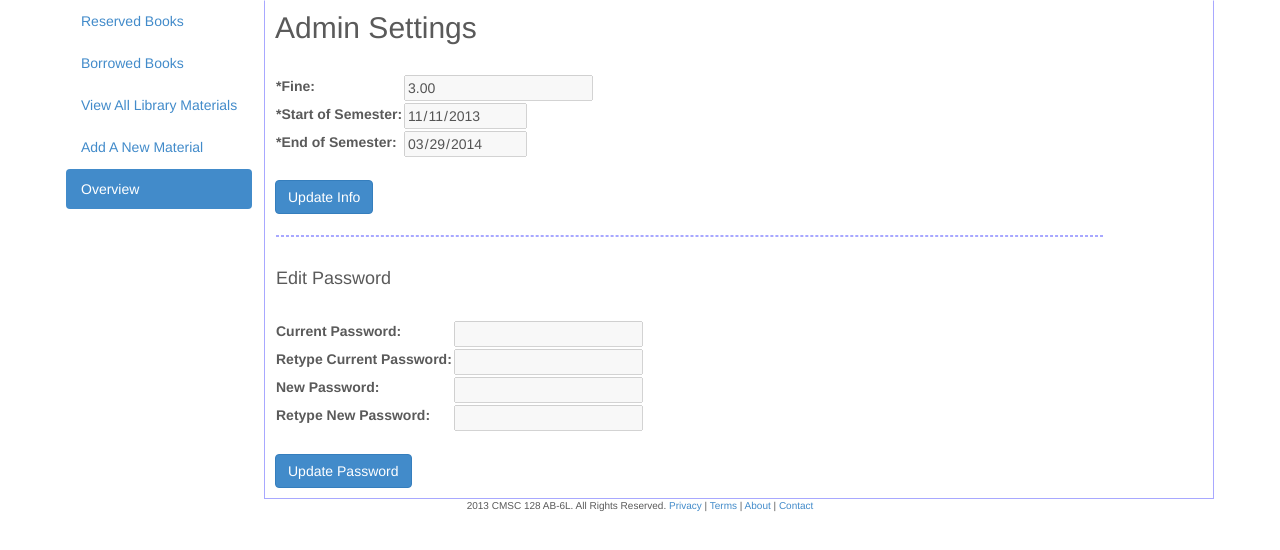
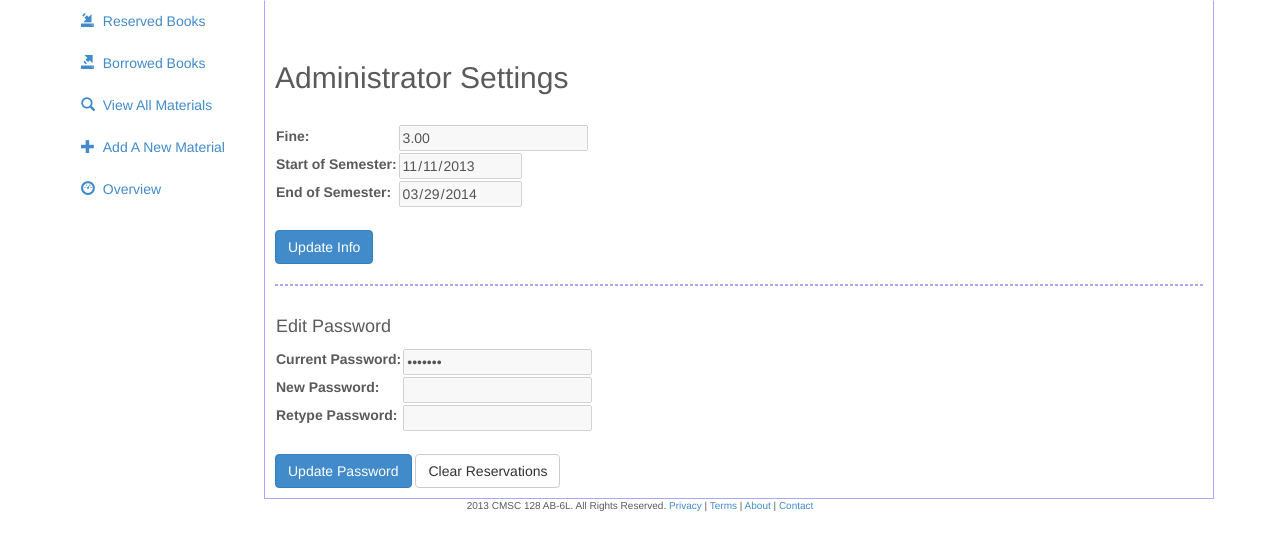
Before and after one commit to juliusiglesia/icslibsystem, a CodeIgniter app: page /tcpdf/admin/settings in a window 1280 px wide. Shown: the part 51-601 px from the top of the page. Run offline with CodeIgniter, Linux system fonts and the light colour scheme; some libraries are stand-ins or nearby versions.

Commit message:
settings regex/login view loading

```diff
--- a/application/views/admin/login_view.php
+++ b/application/views/admin/login_view.php
@@ -71,6 +71,7 @@
 				</form>
 			</div>
 			<div id = "error_message" class = "alert alert-danger">  </div>
+			<center><div style="display:none" id="dvloader"><img src="<?php echo base_url();?>dist/images/ajax-loader.gif" /></div></center>
 		</div>
 		 <script src="<?php echo base_url();?>dist/js/jquery.js"></script>
 
@@ -115,6 +116,7 @@
 
 							}
 							else {
+								$("#dvloader").show();
 								window.location.href = "<?php echo site_url('admin/home'); ?>";
 							}
 						}
--- a/application/views/admin/settings.php
+++ b/application/views/admin/settings.php
@@ -1,51 +1,117 @@
-<?php include 'admin_header.php'?></div>
+<!DOCTYPE html>
+<html lang="en"><head>
+<meta http-equiv="content-type" content="text/html; charset=UTF-8">
+	<meta charset="utf-8">
+	<meta http-equiv="X-UA-Compatible" content="IE=edge">
+	<meta name="viewport" content="width=device-width, initial-scale=1.0">
+	<meta name="description" content="">
+	<meta name="author" content="">
+
+	<link rel="shortcut icon" href="<?php echo base_url();?>dist/images/favicon.png">
+
+	<title>ICS-iLS</title>
+
+	<link href="<?php echo base_url();?>dist/css/bootstrap.css" rel="stylesheet">
+	<link href="<?php echo base_url();?>dist/css/carousel.css" rel="stylesheet">
+	<link href="<?php echo base_url();?>dist/css/signin.css" rel="stylesheet">
+	<link href="<?php echo base_url();?>dist/css/style.css" rel="stylesheet">
+	<link href="<?php echo base_url();?>dist/css/style2.css" rel="stylesheet">
+	<link href="<?php echo base_url();?>dist/css/date_picker.css" rel="stylesheet">
+	<link href="<?php echo base_url();?>dist/css/styles.css" rel="stylesheet" /> <!--for chart -->
+
+	<style type="text/css" id="holderjs-style"></style></head>
+
+	<body>
+		 <div class="navbar navbar-inverse navbar-fixed-top" role="navigation">
+            <div class="container">
+                <div class="navbar-header">
+                    <button type="button" class="navbar-toggle" data-toggle="collapse" data-target=".navbar-collapse">
+                        <span class="sr-only">Toggle navigation</span>
+                        <span class="icon-bar"></span>
+                        <span class="icon-bar"></span>
+                        <span class="icon-bar"></span>
+                    </button>
+                    <a class="navbar-brand"><img src="<?php echo base_url();?>dist/images/logo4.png" height="30px"></a>
+                </div>
+				<!--<div class="alert alert-success" id="returned">
+					<a href="#" class="close" data-dismiss="alert" id="boton_cerrar">&times;</a>
+					<strong>Successfully returned material!</strong>
+				</div>-->
+                <form class="navbar-form navbar-right" role="form">
+                    <!-- Split button -->
+                <div class="btn-group">
+                  <button type="button" class="btn btn-default" data-toggle="dropdown">
+					<span class="glyphicon glyphicon-cog"></span>
+				  </button>
+                  <button type="button" class="btn btn-default dropdown-toggle" data-toggle="dropdown">
+                    <span class="caret"></span>
+                    <span class="sr-only">Toggle Dropdown</span>
+                  </button>
+                  <ul class="dropdown-menu" role="menu">
+                    <li><a href="<?php echo base_url();?>admin/settings">Settings</a></li>
+                    <li><a href="#">Help</a></li>
+                    <li class="divider"></li>
+                    <li><a href="<?php echo base_url();?>admin/logout">Log-out</a></li>
+                  </ul>
+                </div>
+                </form>
+
+            </div>
+        </div>
+
         <div class="mainBody">
             <!-- Nav tabs -->
             <div class="sidebarMain">
 				<ul class="nav nav-pills nav-stacked">
 					<li id = "reserved-nav" >
-						<a href="<?php echo base_url();?>admin/reservation">Reserved Books</a>
+						<a href="<?php echo base_url();?>admin/reservation"><span class="glyphicon glyphicon-import"></span> &nbsp;Reserved Books</a>
 					</li>
-					<li id = "borrowed-nav">
-						<a href="<?php echo base_url();?>admin/borrowed_books">Borrowed Books</a>
+					<li id = "borrowed-nav" >
+						<a href="<?php echo base_url();?>admin/borrowed_books"><span class="glyphicon glyphicon-export"></span> &nbsp;Borrowed Books</a>
 					</li>
-					<li id = "view-nav">
-						<a href="<?php echo base_url();?>admin/admin_search">View All Library Materials</a>
+					<li id = "view-nav" >
+						<a href="<?php echo base_url();?>admin/admin_search"><span class="glyphicon glyphicon-search"></span> &nbsp;View All Materials</a>
 					</li>
-					<li id = "add-nav">
-						<a href="<?php echo base_url();?>admin/add_material">Add A New Material</a>
+					<li id = "add-nav" >
+						<a href="<?php echo base_url();?>admin/add_material"><span class="glyphicon glyphicon-plus"></span> &nbsp;Add A New Material&nbsp;&nbsp;&nbsp;</a>
 					</li>
-					<li id = "overview-nav"  class="active">
-						<a href="<?php echo base_url();?>admin/home">Overview</a>
+					<li id = "overview-nav">
+						<a href="<?php echo base_url();?>admin/home"><span class="glyphicon glyphicon-dashboard"></span> &nbsp;Overview</a>
 					</li>
 				</ul>
-
-
-
 			</div>
 
         <div class="leftMain">
         <div id="main-page">
         <div id = "main-content">
-		<div id="settings_container">
-
-		<h2>Admin Settings</h2><br />
+		<div class="alert-container">
 			<div class="alert alert-success alert-dismissable" id="info_succ" style="display:none;">
 				<button type="button" class="close" data-dismiss="alert" aria-hidden="true">&times;</button>
 				<strong>Update successful!</strong> Information successfully updated.
 			</div>
+
+			<div class="alert alert-success alert-dismissable" id="pword_succ" style="display:none;">
+				<button type="button" class="close" data-dismiss="alert" aria-hidden="true">&times;</button>
+				<strong>Update successful!</strong> Password successfully updated.
+			</div>
+		</div>
+		<div id="settings_container">
+
+		<h2>Administrator Settings</h2><br />
+
+
 			<table id="settingsForm">
 				<tr>
-					<td><label>*Fine: </label></td>
-					<td><input type="text" value="3.00" name="fine" pattern="[0-9]+" id="fine" disabled required></td>
+					<td><label>Fine: </label></td>
+					<td><input type="text" value="3.00" name="fine" pattern="[0-9]+" id="fine" disabled></td>
 				</tr>
 				<tr>
-					<td><label>*Start of Semester: </label></td>
-					<td><input type="date" value="2013-11-11" name="start_sem" id="start_sem" disabled required></td>
+					<td><label>Start of Semester: </label></td>
+					<td><input type="date" value="2013-11-11" name="start_sem" id="start_sem" disabled></td>
 				</tr>
 				<tr>
-					<td><label>*End of Semester: </label></td>
-					<td><input type="date" value="2014-03-29" name="end_sem" id="end_sem" disabled required></td>
+					<td><label>End of Semester: </label></td>
+					<td><input type="date" value="2014-03-29" name="end_sem" id="end_sem" disabled></td>
 
 				</tr>
 
@@ -59,36 +125,26 @@
 					<input type="button" id="save_1" name="insert" class="btn btn-primary" value="Update" onclick="validate_info()" style="display: none;">
 					<input type="submit" id="upd_info" class="btn btn-primary" align="right" value="Update Info" onclick="update1()" />
 
-			<table>
-
-
-				<td><hr style="width:717%; border:1px dashed #A8A8FF; text-align:center;"></td>
+				<hr style="border:1px dashed #A8A8FF; text-align:center;"></td>
 
 				<tr>
-					<td><h4>Edit Password</h4><br /></td>
+
+				<table>
+					<td><h4>Edit Password</h4></td>
 					<tr>
 
-				</table>
-					<div class="alert alert-success alert-dismissable" id="pword_succ" style="display:none;">
-						<button type="button" class="close" data-dismiss="alert" aria-hidden="true">&times;</button>
-						<strong>Update successful!</strong> Password successfully updated.
-					</div>
-				<table>
 					<tr>
 						<td><label>Current Password:</label></td>
-					<td><input type="password" id="currpw" name="currpw" value="" pattern="\w{0,}\d{1,}\w{0,}" disabled></td>
-				</tr>
-				<tr>
-					<td><label>Retype Current Password:</label></td>
-					<td><input type="password" id="crepw" name="crepw" value="" pattern="\w{0,}\d{1,}\w{0,}" disabled></td>
+						<td><input type="password" id="currpw" name="currpw" value="cmsc128" disabled></td>
 					</tr>
 					<tr>
 						<td><label>New Password:</label></td>
-					<td><input type="password" id="newpw" name="newpw" value="" pattern="\w{0,}\d{1,}\w{0,}" disabled></td>
+						<td><input type="password" id="newpw" name="newpw" value="" disabled></td>
 					</tr>
+
 					<tr>
-					<td><label>Retype New Password:</label></td>
-					<td><input type="password" id="nrepw" name="nrepw" value="" pattern="\w{0,}\d{1,}\w{0,}" disabled></td>
+						<td><label>Retype Password:</label></td>
+						<td><input type="password" id="repw" name="repw" value="" disabled></td>
 					</tr>
 
 					<tr>
@@ -96,10 +152,12 @@
 					</tr>
 
 				</table>
+
 		<input type="submit" id="cancel_2" name="insert" class="btn" value="Cancel" style="display: none;" onclick="cancel2()">
-		<input type="button" id="save_2" name="insert" class="btn btn-primary" value="Save" style="display: none;" onclick="valPword()">
+		<input type="submit" id="save_2" name="insert" class="btn btn-primary" value="Save" style="display: none;" onclick="valPword()">
 		<input type="submit" id="upd_pword" name="insert" class="btn btn-primary" value="Update Password" onclick="update2()">
-		<br/>
+		<button type="button" class="btn btn-default" onclick="clearAlert()">Clear Reservations</button>&nbsp;&nbsp;
+		<br>
 
 		</div>
 		</div>
@@ -115,6 +173,10 @@
     <script src="<?php echo base_url();?>dist/js/bootstrap.js"></script>
     <script src="<?php echo base_url();?>dist/js/holder.js"></script>
 	<script>
+
+	/*
+			UPDATE INFORMATION VALIDATION
+	*/
 		function update1(){
 
 			var fine = document.getElementById('fine');
@@ -124,16 +186,13 @@
 			var save_1 = document.getElementById('save_1');
 			var upd_info = document.getElementById('upd_info');
 
-			//var new_start_sem = date(start_sem);
-
-			//alert(new_start_sem);
-
 			fine.disabled=false;
 			start_sem.disabled=false;
 			end_sem.disabled=false;
 			cancel_1.style.display='inline';
 			save_1.style.display='inline';
 			upd_info.style.display='none';
+
 
 		}
 
@@ -159,25 +218,13 @@
 		function validate_info(){
 
 			var fine = document.getElementById('fine');
-			var filter = /^([0-9\.\])+(([0-9\-]{2})+$/;
+			var filter =  /^(?:100|\d{1,2})(?:\.\d{1,2})?$/;
 			var upd_info = document.getElementById('upd_info');
 			var cancel1 = document.getElementById('cancel1');
 			var save1 = document.getElementById('save1');
 			var start_sem = document.getElementById('start_sem');
 			var end_sem = document.getElementById('end_sem');
-			var start_sem_date = new Date(start_sem.value);
-			var end_sem_date = new Date(end_sem.value);
-			var current_date = new Date();
 			var info_succ = document.getElementById('info_succ');
-			var oneDay = 24*60*60*1000;    // hours*minutes*seconds*milliseconds
-
-			var months_difference;
-			months_difference = (end_sem_date.getFullYear() - start_sem_date.getFullYear()) * 12;
-			months_difference -= start_sem_date.getMonth();
-			months_difference += end_sem_date.getMonth();
-			if(months_difference <= 0) months_difference = 0;
-
-			start_sem_date.setDate(start_sem_date.getDate()+1);
 
 			if (!filter.test(fine.value)){
 				alert('Invalid fine value.');
@@ -185,19 +232,9 @@
 				return false;
 			}
 
-			if (start_sem_date < current_date) {
-				alert('The input for start sem is less than the current date');
-				return false;
-			}
-
 			else if(end_sem.value < start_sem.value){
 
 				alert('End of semester date should occur later than the start of semester date.');
-				return false;
-			}
-
-			else if( months_difference < 4 || months_difference > 5){
-				alert('Invalid semester length.');
 				return false;
 			}
 
@@ -212,47 +249,24 @@
 
 			}
 
-			var fine = document.getElementById('fine').value;
-			var start_sem = document.getElementById('start_sem').value;
-			var end_sem = document.getElementById('end_sem').value;
+		}
 
-			$.ajax({
-						type: "POST",
-						url: "<?php echo base_url();?>admin/settings_for_info",
-						data: { fine : fine, start_sem : start_sem, end_sem : end_sem },
-
-						beforeSend: function() {
-							//$("#con").html('<img src="/function-demos/functions/ajax/images/loading.gif" />');
-							$("#error_message").html("loading...");
-						},
-
-						error: function(xhr, textStatus, errorThrown) {
-								$('#error_message').html(textStatus);
-						},
-
-						success: function( result ){
-							// show that notification is successful
-							$('#error').html(result);
-						}
-					});
-
-		}
+		/*
+				UPDATE PASSWORD VALIDATION
+		*/
 
 		function update2(){
 
-
-			var crepw = document.getElementById('crepw');
 			var newpw = document.getElementById('newpw');
 			var currpw = document.getElementById('currpw');
-			var nrepw = document.getElementById('nrepw');
+			var repw = document.getElementById('repw');
 			var cancel_2 = document.getElementById('cancel_2');
 			var save_2= document.getElementById('save_2');
 			var upd_pword= document.getElementById('upd_pword');
 
-			crepw.disabled=false;
 			newpw.disabled=false;
 			currpw.disabled=false;
-			nrepw.disabled=false;
+			repw.disabled=false;
 			cancel_2.style.display='inline';
 			save_2.style.display='inline';
 			upd_pword.style.display='none';
@@ -261,18 +275,16 @@
 
 		function cancel2(){
 
-			var crepw = document.getElementById('crepw');
 			var newpw = document.getElementById('newpw');
 			var currpw = document.getElementById('currpw');
-			var nrepw = document.getElementById('nrepw');
+			var repw = document.getElementById('repw');
 			var cancel_2 = document.getElementById('cancel_2');
 			var save_2= document.getElementById('save_2');
 			var upd_pword= document.getElementById('upd_pword');
 
-			crepw.disabled=true;
 			newpw.disabled=true;
 			currpw.disabled=true;
-			nrepw.disabled=true;
+			repw.disabled=true;
 			cancel_2.style.display='none';
 			save_2.style.display='none';
 			upd_pword.style.display='inline';
@@ -283,34 +295,24 @@
 
 			var currpw=document.getElementById('currpw');
 			var newpw = document.getElementById('newpw');
-			var crepw = document.getElementById('crepw');
-			var nrepw = document.getElementById('nrepw');
+			var repw = document.getElementById('repw');
 			var upd_pword = document.getElementById('upd_pword');
 			var save_2 = document.getElementById('save_2');
 			var cancel_2 = document.getElementById('cancel_2');
 			var pword_succ = document.getElementById('pword_succ');
 
-			if(newpw.value == currpw.value){
-				alert('Please provide a new password');
-			}
-
-			else if(newpw.value.length < 6) {
-				alert("Password must be greater than 6 characters!");
-				return false;
-			}
-
-			else if (newpw.value!=nrepw.value || (newpw.value == '' || nrepw.value == '')) {
+			if (newpw.value!=repw.value || (newpw.value == '' || repw.value == '')) {
 				alert('Please retype your password.');
 				newpw.focus;
 				return false;
 			}
 			else{
 				currpw.value = newpw.value;
-				crepw.value='';
-				nrepw.value='';
+				newpw.value='';
+				repw.value='';
 				newpw.disabled=true;
 				currpw.disabled=true;
-				nrepw.disabled=true;
+				repw.disabled=true;
 				cancel_2.style.display='none';
 				save_2.style.display='none';
 				upd_pword.style.display='inline';
@@ -318,29 +320,6 @@
 
 			}
 
-			var newpw = document.getElementById('newpw').value;
-
-			$.ajax({
-						type: "POST",
-						url: "<?php echo base_url();?>admin/settings_for_password",
-						data: { newpw: newpw },
-
-						beforeSend: function() {
-							//$("#con").html('<img src="/function-demos/functions/ajax/images/loading.gif" />');
-							$("#error_message").html("loading...");
-						},
-
-						error: function(xhr, textStatus, errorThrown) {
-								$('#error_message').html(textStatus);
-						},
-
-						success: function( result ){
-							// show that notification is successful
-							$('#error_message').html(result);
-
-						}
-					});
-
 		}
 	</script>
 
```
Also changed, not shown: dist/images/ajax-loader.gif (added). Lines whose indentation alone changed are shown as unchanged.
